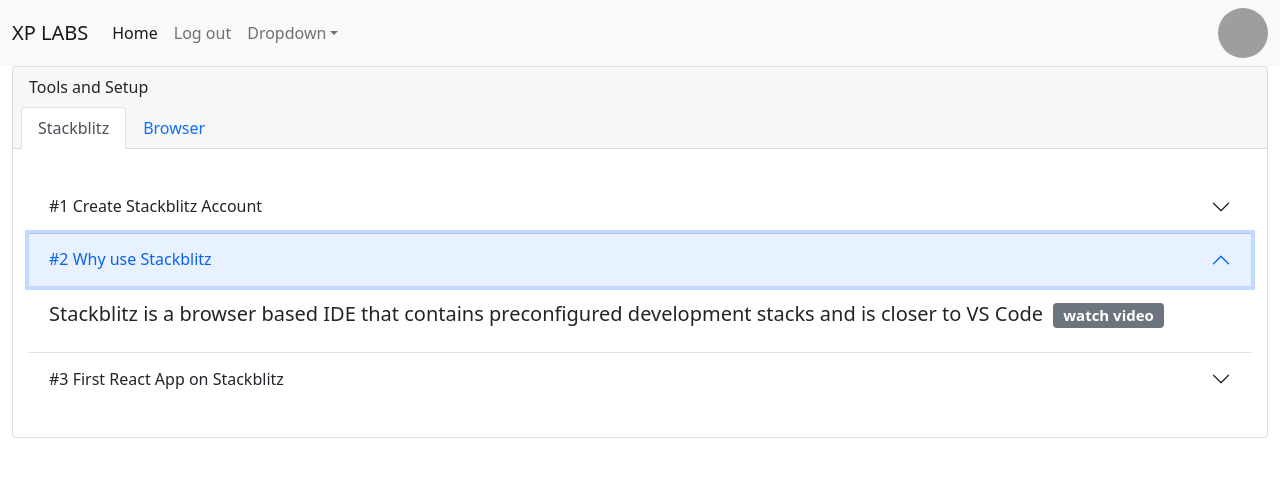
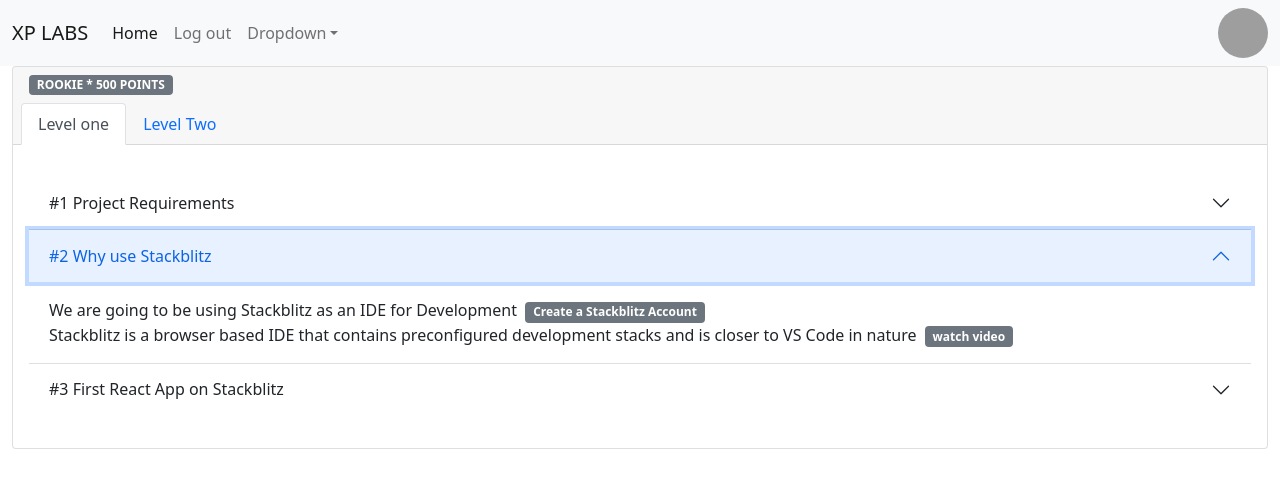
Before and after one commit to invnt/react-vpufag, a React (Create React App) app: page / in a window 1280 px wide. Both pictures are taken after a click on the button "#2 Why use Stackblitz". Shown: the top 488 px of the page. Built offline with nearby package versions, Linux system fonts and the light colour scheme; grey boxes are pictures that could not be loaded.

Commit message:
1 file modified

```diff
--- a/src/App.js
+++ b/src/App.js
@@ -78,8 +78,10 @@
       <div class="container-fluid ">
         <div class="card">
           <div class="card-header">
-            <p class="card-title">Tools and Setup</p>
-
+            <p class="card-title">
+              <span class="badge bg-secondary">ROOKIE * 500 POINTS</span>
+            </p>
+            <span class="badge bg-secondary"></span>
             <ul class="nav nav-tabs card-header-tabs" data-bs-tabs="tabs">
               <li class="nav-item">
                 <a
@@ -88,12 +90,12 @@
                   data-bs-toggle="tab"
                   href="#dhcp"
                 >
-                  Stackblitz
+                  Level one
                 </a>
               </li>
               <li class="nav-item">
                 <a class="nav-link" data-bs-toggle="tab" href="#static">
-                  Browser
+                  Level Two
                 </a>
               </li>
             </ul>
@@ -112,7 +114,7 @@
                       aria-expanded="false"
                       aria-controls="flush-collapseOne"
                     >
-                      #1 Create Stackblitz Account
+                      #1 Project Requirements
                     </button>
                   </h2>
                   <div
@@ -122,16 +124,8 @@
                     data-bs-parent="#accordionFlushExample"
                   >
                     <div class="accordion-body">
-                      <h5>
-                        We are going to be using Stackblitz as an IDE for
-                        Development &nbsp;
-                        <a href="https://stackblitz.com/" target="_blank">
-                          <span class="badge bg-secondary">
-                            {' '}
-                            Create a Stackblitz Account
-                          </span>
-                        </a>
-                      </h5>
+                      User Stories <br></br>
+                      1. I as a user will like to log on to a System securely.
                     </div>
                   </div>
                 </div>
@@ -155,17 +149,24 @@
                     data-bs-parent="#accordionFlushExample"
                   >
                     <div class="accordion-body">
-                      <h5>
+                      We are going to be using Stackblitz as an IDE for
+                      Development &nbsp;
+                      <a href="https://stackblitz.com/" target="_blank">
+                        <span class="badge bg-secondary">
+                          {' '}
+                          Create a Stackblitz Account
+                        </span>
+                      </a>
+                      <br></br>
                       Stackblitz is a browser based IDE that contains
-                        preconfigured development stacks and is closer to VS
-                        Code &nbsp;
+                      preconfigured development stacks and is closer to VS Code
+                      in nature &nbsp;
                       <a
                         href="https://www.youtube.com/watch?v=sPXtu-_4gRo"
                         target="_blank"
                       >
                         <span class="badge bg-secondary">watch video</span>
                       </a>
-                      </h5>
                     </div>
                   </div>
                 </div>
```
Lines whose indentation alone changed are shown as unchanged.
